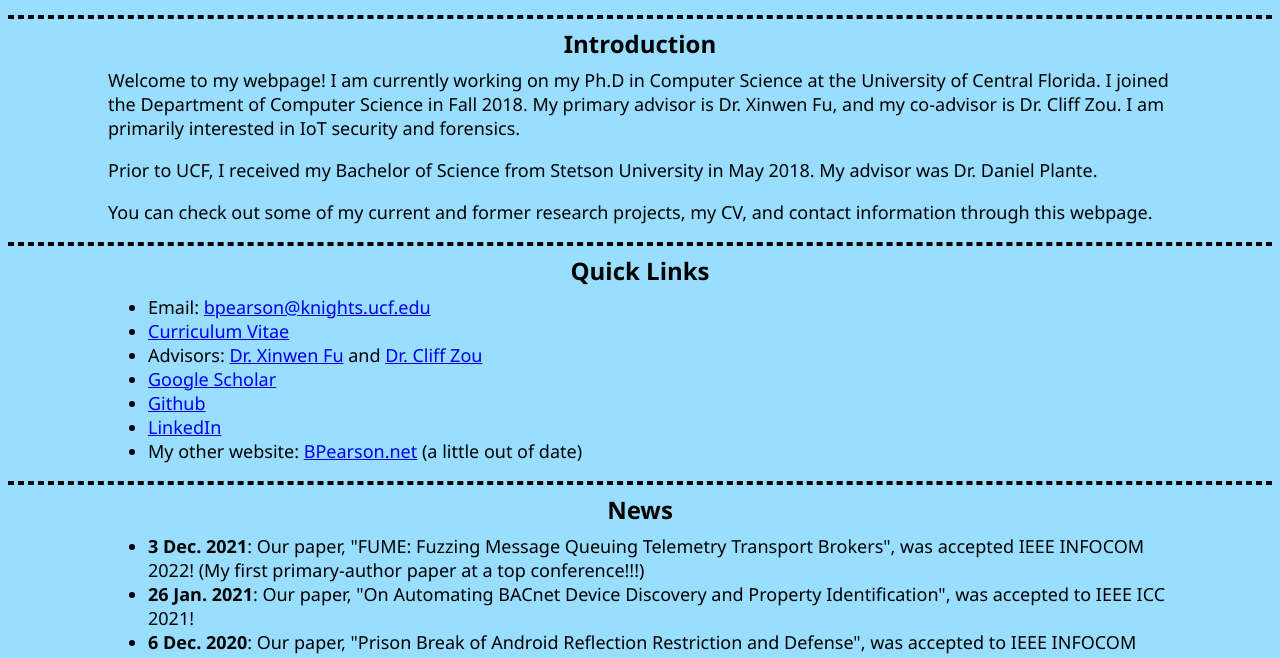
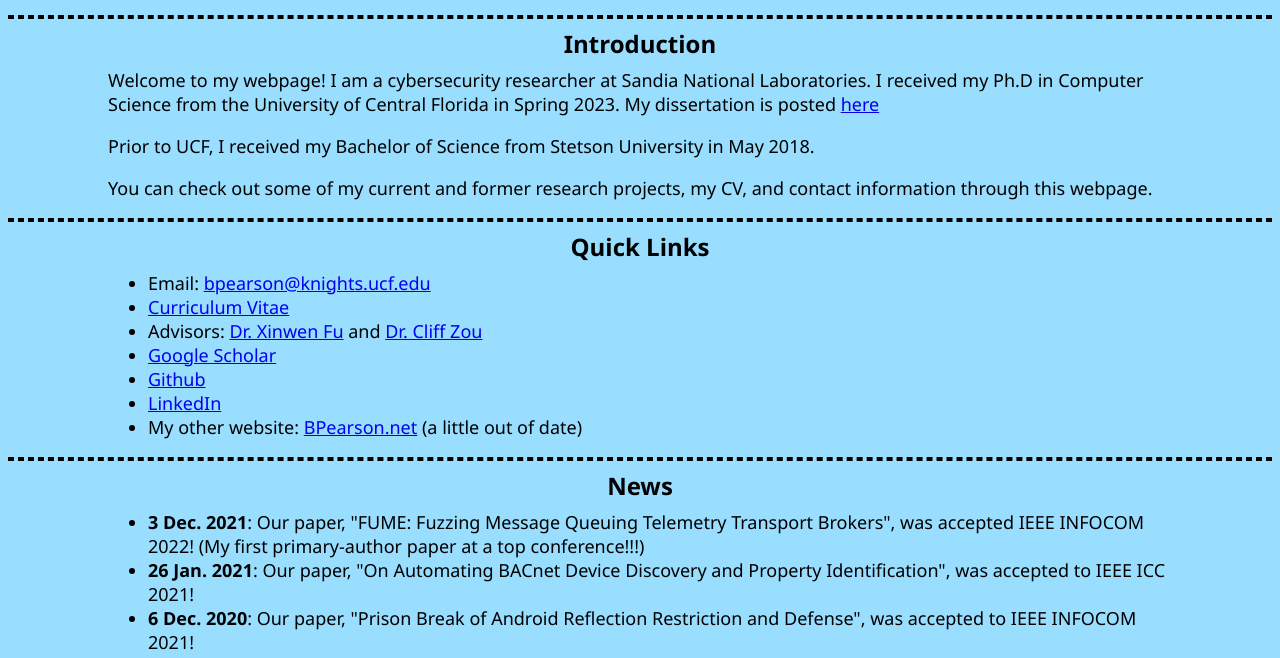
Before and after one commit to PBearson/PBearson.github.io, a plain HTML site: page index.html in a window 1280 px wide. Shown: the part 122-780 px from the top of the page. Drawn offline with Linux system fonts and the light colour scheme.

Commit message:
Update index.html

```diff
--- a/index.html
+++ b/index.html
@@ -19,9 +19,9 @@
 
     <center><h2>Introduction</h2></center>
 
-    <p>Welcome to my webpage! I am currently working on my Ph.D in Computer Science at the University of Central Florida. I joined the Department of Computer Science in Fall 2018. My primary advisor is Dr. Xinwen Fu, and my co-advisor is Dr. Cliff Zou. I am primarily interested in IoT security and forensics.</p>
+    <p>Welcome to my webpage! I am a cybersecurity researcher at Sandia National Laboratories. I received my Ph.D in Computer Science from the University of Central Florida in Spring 2023. My dissertation is posted <a href="https://www.cs.ucf.edu/~czou/research/Bryan-Pearson-Dissertation-2023.pdf">here</a></p>
 
-    <p>Prior to UCF, I received my Bachelor of Science from Stetson University in May 2018. My advisor was Dr. Daniel Plante.</p>
+    <p>Prior to UCF, I received my Bachelor of Science from Stetson University in May 2018.</p>
 
     <p>You can check out some of my current and former research projects, my CV, and contact information through this webpage.</p>
 
```
